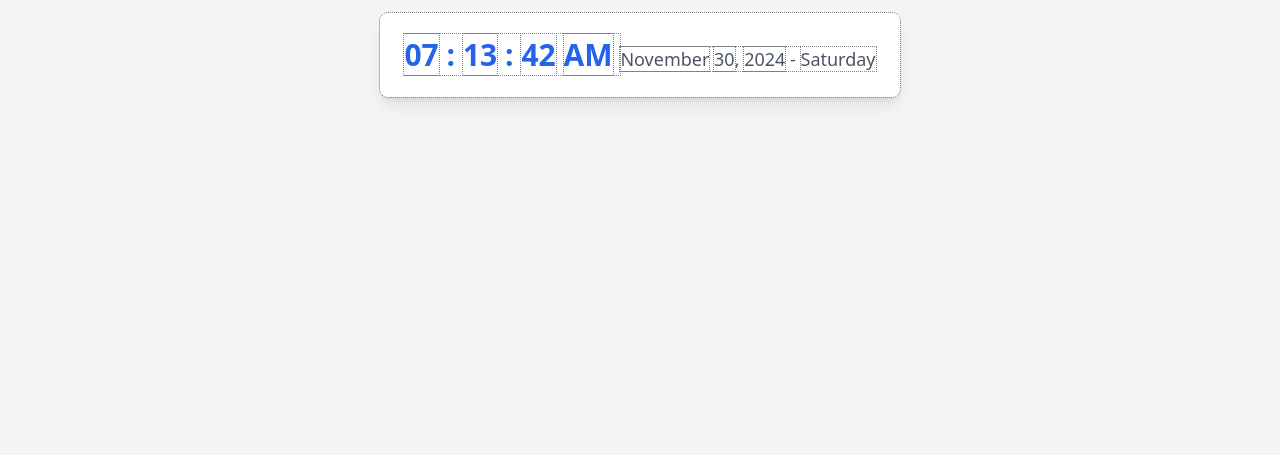
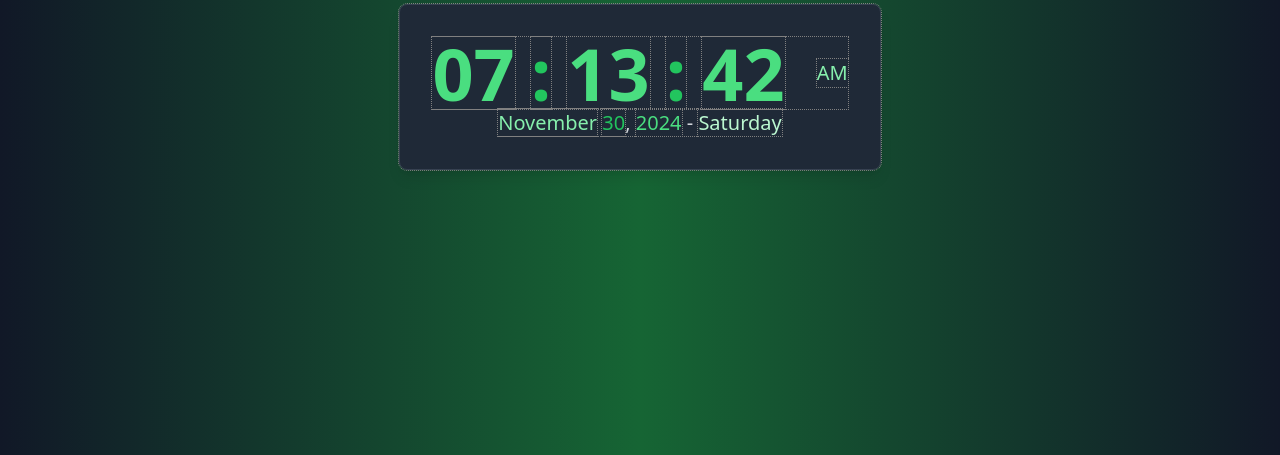
Before and after one commit to Seyoumyonas/date-time-tailwind_Project, a website: page public/index.html in a window 1280 px wide. Shown: the part 345-800 px from the top of the page. Drawn offline with Linux system fonts and the light colour scheme.

Commit message:
updated tailwin

```diff
--- a/package.json
+++ b/package.json
@@ -5,12 +5,12 @@
   "main": "index.js",
   "scripts": {
     "test": "Hello 😃!",
-    "dev" : "tailwindcss -i ./src/input.css -o ./public/style.css --watch"
+    "dev": "tailwindcss -i ./src/input.css -o ./public/style.css --watch"
   },
   "keywords": [],
   "author": "",
   "license": "ISC",
   "devDependencies": {
-    "tailwindcss": "^3.3.3"
+    "tailwindcss": "^3.4.15"
   }
 }
--- a/public/index.html
+++ b/public/index.html
@@ -3,31 +3,40 @@
 <head>
     <meta charset="UTF-8">
     <meta name="viewport" content="width=device-width, initial-scale=1.0">
-    <title>Tailwind CSS Starter Kit</title>
+    <title>Custom Clock</title>
 
+    <!-- Link Tailwind CSS -->
     <link rel="stylesheet" href="style.css">
 
+    <!-- JavaScript -->
     <script src="time.js" defer></script>
     <script src="date.js" defer></script>
+</head>
+<body class="bg-gradient-to-r from-gray-900 via-green-800 to-gray-900 min-h-screen flex flex-col items-center justify-center">
 
-</head>
-<body class="bg-gray-100 min-h-screen flex items-center justify-center">
+    <!-- Title -->
+    <h1 class="text-4xl font-bold text-green-400 mb-6">
+        Today's Date and Time is
+    </h1>
 
-    <main class="text-center p-6 bg-white rounded-lg shadow-lg space-y-4">
+    <!-- Main Section -->
+    <main class="text-center p-8 bg-gray-800 rounded-lg shadow-lg border border-gray-700">
         <!-- Time -->
-        <time class="time text-3xl font-bold text-blue-600">
-            <data class="hours">HH</data> :
-            <data class="minutes">MM</data> :
+        <time class="time flex justify-center items-center gap-4 text-7xl font-bold text-green-400">
+            <data class="hours">HH</data>
+            <span class="text-green-500">:</span>
+            <data class="minutes">MM</data>
+            <span class="text-green-500">:</span>
             <data class="seconds">SS</data>
-            <data class="amOrPM">AM/PM</data>
+            <data class="amOrPM text-xl font-medium text-green-300 ml-4 align-text-top">AM/PM</data>
         </time>
 
         <!-- Date -->
-        <time class="date text-lg text-gray-600">
-            <data class="month">Month</data>
-            <data class="dayOfMonth">00</data>,
-            <data class="year">0000</data> -
-            <data class="dayOfWeek">SMTWTFS</data>
+        <time class="date mt-6 text-xl text-gray-300 font-medium">
+            <span class="month text-green-300">Month</span>
+            <span class="dayOfMonth text-green-500">00</span>,
+            <span class="year text-green-400">0000</span> -
+            <span class="dayOfWeek text-green-200">Day</span>
         </time>
     </main>
 
```
Also changed, not shown: public/style.css, 1 other file.
